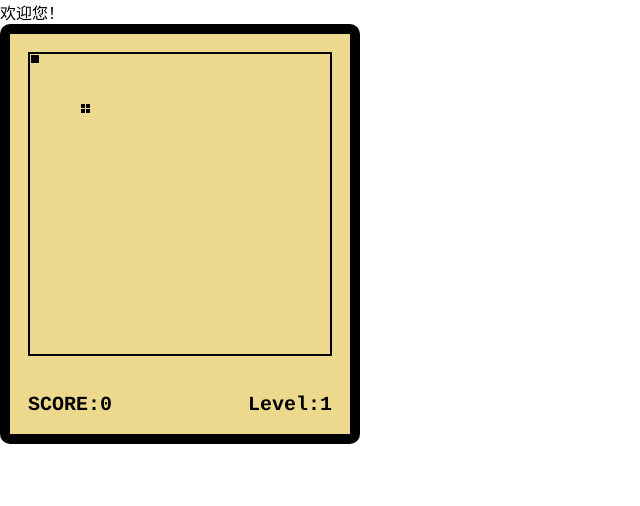
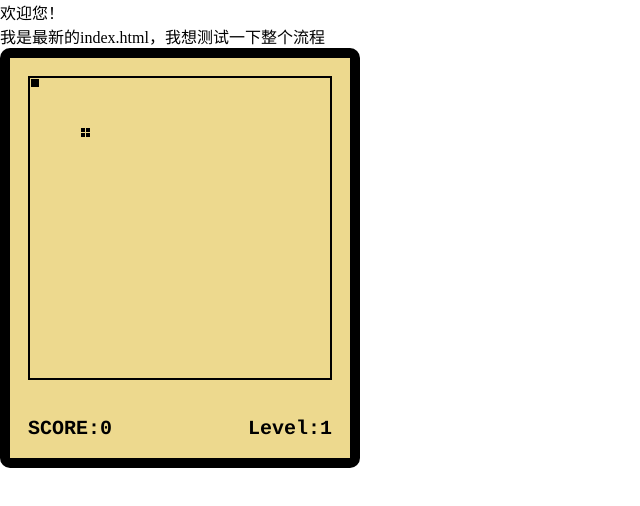
Before and after one commit to kakavae/snake-game, a website built with webpack: page src/index.html in a window 1280 px wide. Shown: the whole page, without its empty margins (0-640 px from the left). Built offline with nearby package versions, Linux system fonts and the light colour scheme.

Commit message:
修改后的index.html

```diff
--- a/src/index.html
+++ b/src/index.html
@@ -8,6 +8,7 @@
 </head>
 <body>
   <div>欢迎您！</div>
+  <div>我是最新的index.html，我想测试一下整个流程</div>
   <div id="main">
     <!-- 设置游戏的舞台 -->
     <div id="stage">
```
